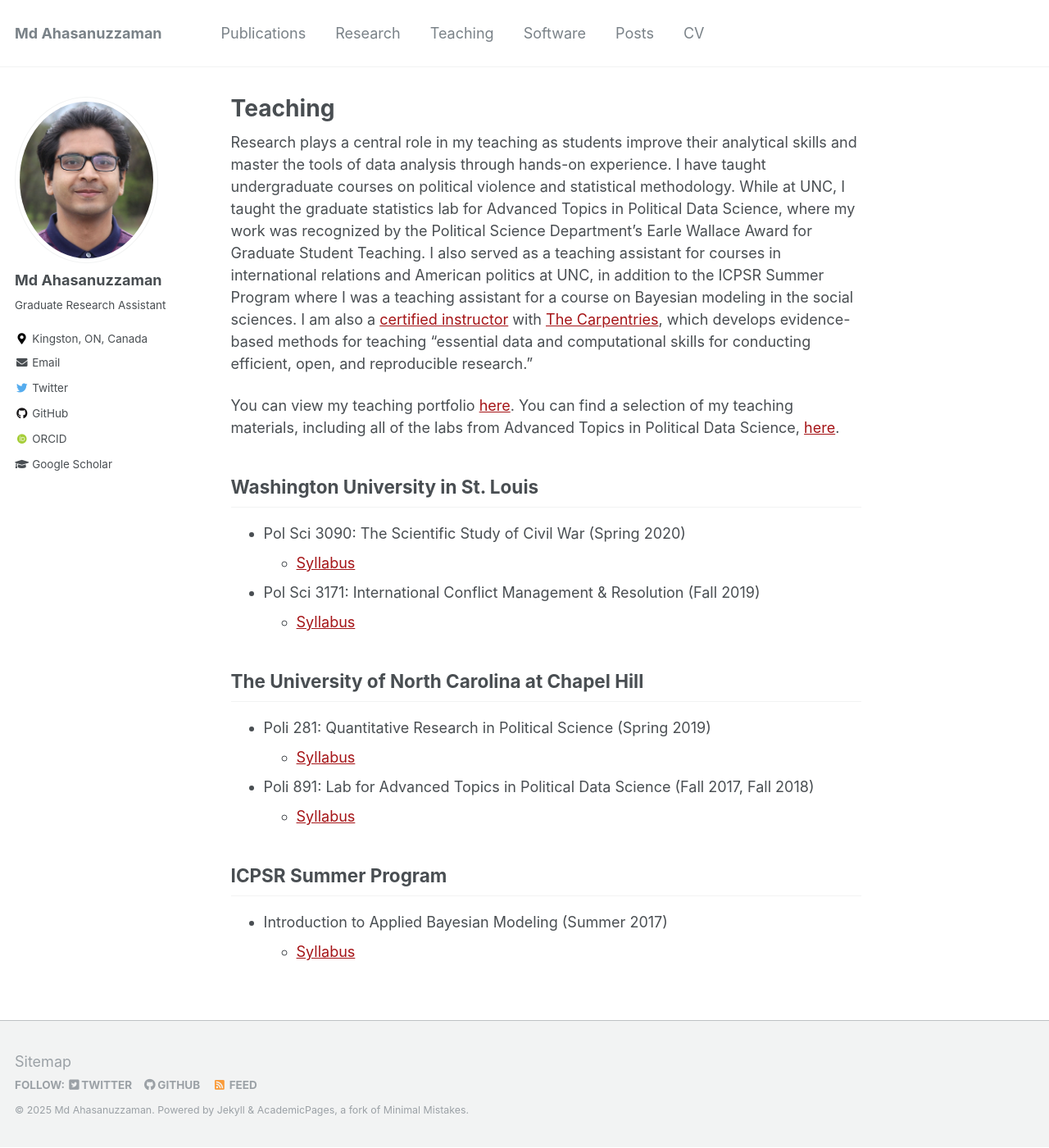
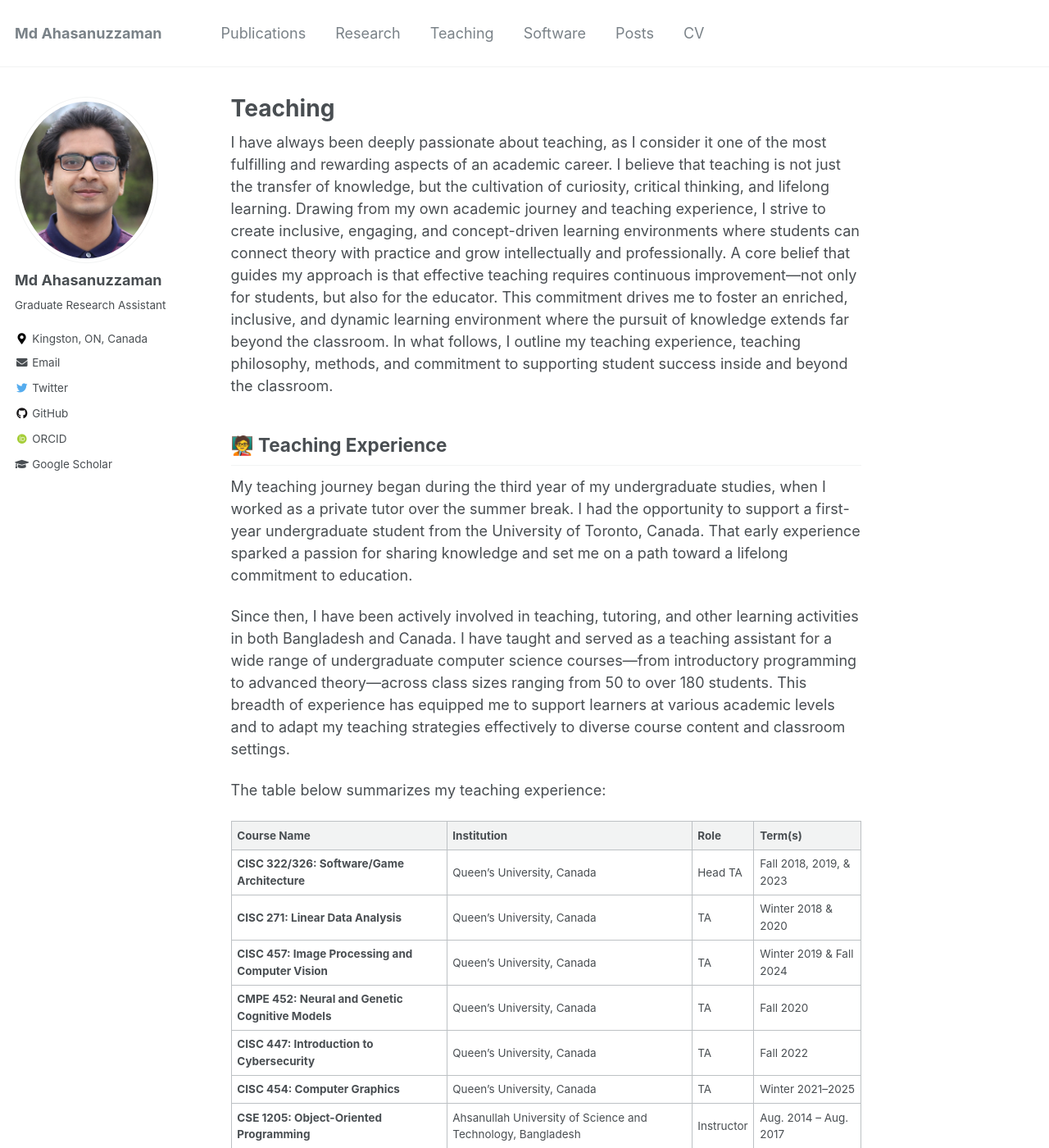
Before and after one commit to ahsan2010/ahsan2010.github.io, a Jekyll site: the page built from _pages/teaching.md, in a window 1280 px wide and 1400 px high. Shown: the whole window at 82% size. Built offline with Jekyll 4.4.1, drawn with Linux system fonts in a browser that asks for light colours; some web fonts are replaced; a file with an impossible date is left out; some of the changed text lies outside the part shown.

Commit message:
add teaching and awards

```diff
--- a/_pages/teaching.md
+++ b/_pages/teaching.md
@@ -2,39 +2,35 @@
 permalink: /teaching/
 title: "Teaching"
 ---
+I have always been deeply passionate about teaching, as I consider it one of the most fulfilling and
+rewarding aspects of an academic career. I believe that teaching is not just the transfer of knowledge,
+but the cultivation of curiosity, critical thinking, and lifelong learning. Drawing from my own
+academic journey and teaching experience, I strive to create inclusive, engaging, and concept-driven
+learning environments where students can connect theory with practice and grow intellectually and
+professionally. A core belief that guides my approach is that effective teaching requires continuous
+improvement—not only for students, but also for the educator. This commitment drives me to foster
+an enriched, inclusive, and dynamic learning environment where the pursuit of knowledge extends
+far beyond the classroom. In what follows, I outline my teaching experience, teaching philosophy,
+methods, and commitment to supporting student success inside and beyond the classroom.
 
-Research plays a central role in my teaching as students improve their
-analytical skills and master the tools of data analysis through hands-on
-experience. I have taught undergraduate courses on political violence and
-statistical methodology. While at UNC, I taught the graduate statistics lab for
-Advanced Topics in Political Data Science, where my work was recognized by the
-Political Science Department's Earle Wallace Award for Graduate Student
-Teaching. I also served as a teaching assistant for courses in international
-relations and American politics at UNC, in addition to the ICPSR Summer Program
-where I was a teaching assistant for a course on Bayesian modeling in the social
-sciences. I am also a
-[certified instructor](https://carpentries.org/instructors/#jayrobwilliams) with
-[The Carpentries](https://carpentries.org/), which develops evidence-based
-methods for teaching "essential data and computational skills for conducting
-efficient, open, and reproducible research."
+## 🧑‍🏫 Teaching Experience
 
+My teaching journey began during the third year of my undergraduate studies, when I worked as a private tutor over the summer break. I had the opportunity to support a first-year undergraduate student from the University of Toronto, Canada. That early experience sparked a passion for sharing knowledge and set me on a path toward a lifelong commitment to education.
 
-You can view my teaching portfolio [here](/files/pdf/teaching/Portfolio.pdf).
-You can find a selection of my teaching materials, including all of the labs
-from Advanced Topics in Political Data Science, [here](/teaching-materials).
+Since then, I have been actively involved in teaching, tutoring, and other learning activities in both Bangladesh and Canada. I have taught and served as a teaching assistant for a wide range of undergraduate computer science courses—from introductory programming to advanced theory—across class sizes ranging from 50 to over 180 students. This breadth of experience has equipped me to support learners at various academic levels and to adapt my teaching strategies effectively to diverse course content and classroom settings.
 
-## Washington University in St. Louis
-- Pol Sci 3090: The Scientific Study of Civil War (Spring 2020)
-    - [Syllabus](/files/pdf/teaching/PS 3090 Syllabus.pdf)
-- Pol Sci 3171: International Conflict Management & Resolution (Fall 2019)
-    - [Syllabus](/files/pdf/teaching/PS 3171 Syllabus.pdf)
+The table below summarizes my teaching experience:
 
-## The University of North Carolina at Chapel Hill
-- Poli 281: Quantitative Research in Political Science (Spring 2019)
-    - [Syllabus](/files/pdf/teaching/POLI 281 Syllabus.pdf)
-- Poli 891: Lab for Advanced Topics in Political Data Science (Fall 2017, Fall 2018)
-    - [Syllabus](/files/pdf/teaching/POLI 891 Syllabus.pdf)
-
-## ICPSR Summer Program
-- Introduction to Applied Bayesian Modeling (Summer 2017)
-    - [Syllabus](/files/pdf/teaching/bayes2017.pdf)
+| **Course Name** | **Institution** | **Role** | **Term(s)** |
+|------------------|-----------------|-----------|--------------|
+| **CISC 322/326: Software/Game Architecture** | Queen’s University, Canada | Head TA | Fall 2018, 2019, & 2023 |
+| **CISC 271: Linear Data Analysis** | Queen’s University, Canada | TA | Winter 2018 & 2020 |
+| **CISC 457: Image Processing and Computer Vision** | Queen’s University, Canada | TA | Winter 2019 & Fall 2024 |
+| **CMPE 452: Neural and Genetic Cognitive Models** | Queen’s University, Canada | TA | Fall 2020 |
+| **CISC 447: Introduction to Cybersecurity** | Queen’s University, Canada | TA | Fall 2022 |
+| **CISC 454: Computer Graphics** | Queen’s University, Canada | TA | Winter 2021–2025 |
+| **CSE 1205: Object-Oriented Programming** | Ahsanullah University of Science and Technology, Bangladesh | Instructor | Aug. 2014 – Aug. 2017 |
+| **CSE 2202: Numerical Methods** | Ahsanullah University of Science and Technology, Bangladesh | Instructor | Aug. 2014 – Aug. 2017 |
+| **CSE 4125: Distributed Database System** | Ahsanullah University of Science and Technology, Bangladesh | Instructor | Aug. 2014 – Aug. 2017 |
+| **CSE 2214: Assembly Language and Programming** | Ahsanullah University of Science and Technology, Bangladesh | Instructor | Aug. 2014 – Aug. 2017 |
+| **CSE 417: Automata and Theory of Computation** | University of Liberal Arts Bangladesh (ULAB), Bangladesh | Instructor | Aug. 2014 – Dec. 2014 |
```
Also changed, not shown: _pages/software.md (+14 -85 lines), _publications/2024-ku-reviewer.md (+1 -1 lines), 4 other files.
